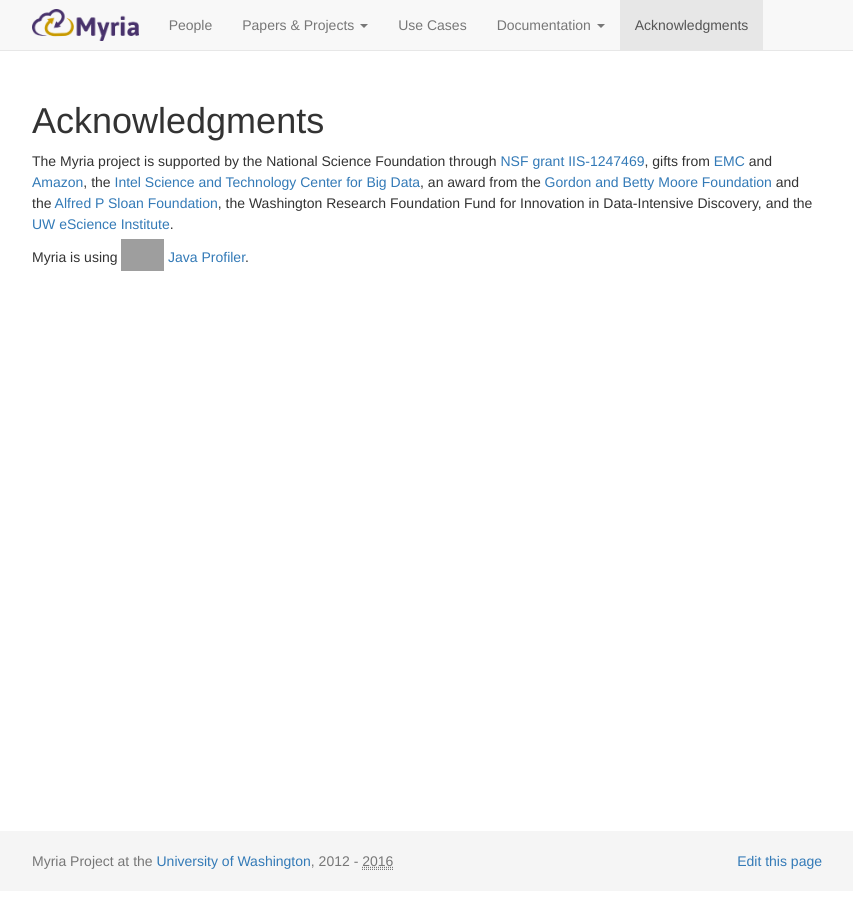
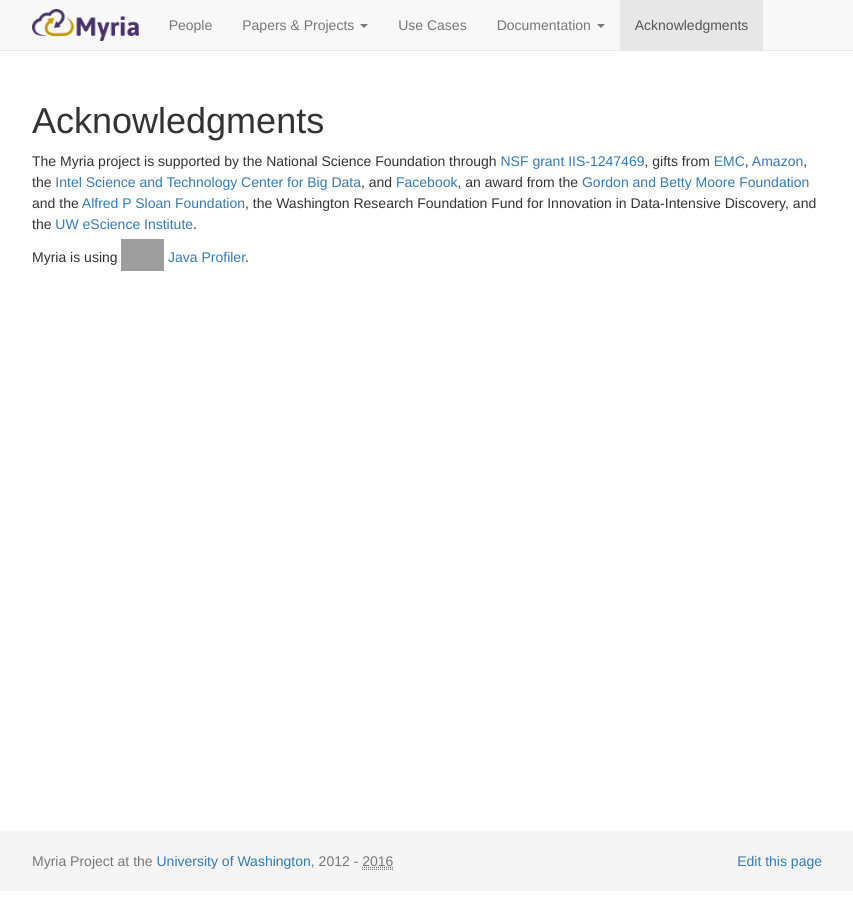
Before and after one commit to uwescience/myria-website, a Jekyll site: the page built from acknowledgments.markdown, in a window 1280 px wide. Shown: the whole page, without its empty margins (213-1066 px from the left). Built offline with Jekyll 4.4.1, drawn with Linux system fonts in a browser that asks for light colours; nearby versions of some CDN libraries; Markdown is read by kramdown in place of the engine named in the settings; grey boxes are pictures that could not be loaded.

Commit message:
Add Facebook to acknowledgements

```diff
--- a/acknowledgments.markdown
+++ b/acknowledgments.markdown
@@ -7,6 +7,6 @@
 # Acknowledgments
 
 The Myria project is supported by the National Science Foundation through [NSF grant IIS-1247469](http://www.nsf.gov/awardsearch/showAward.do?AwardNumber=1247469),
-gifts from [EMC](http://www.emc.com/) and [Amazon](http://aws.amazon.com/), the [Intel Science and Technology Center for Big Data](http://istc-bigdata.org/), an award from the [Gordon and Betty Moore Foundation](http://www.moore.org/) and the [Alfred P Sloan Foundation](http://www.sloan.org/), the Washington Research Foundation Fund for Innovation in Data-Intensive Discovery, and the [UW eScience Institute](http://escience.washington.edu/).
+gifts from [EMC](http://www.emc.com/), [Amazon](http://aws.amazon.com/), the [Intel Science and Technology Center for Big Data](http://istc-bigdata.org/), and [Facebook](https://facebook.com), an award from the [Gordon and Betty Moore Foundation](http://www.moore.org/) and the [Alfred P Sloan Foundation](http://www.sloan.org/), the Washington Research Foundation Fund for Innovation in Data-Intensive Discovery, and the [UW eScience Institute](http://escience.washington.edu/).
 
 Myria is using <img src="https://www.yourkit.com/images/yklogo.png" class="logo"/> [Java Profiler](https://www.yourkit.com/java/profiler/index.jsp).
```
